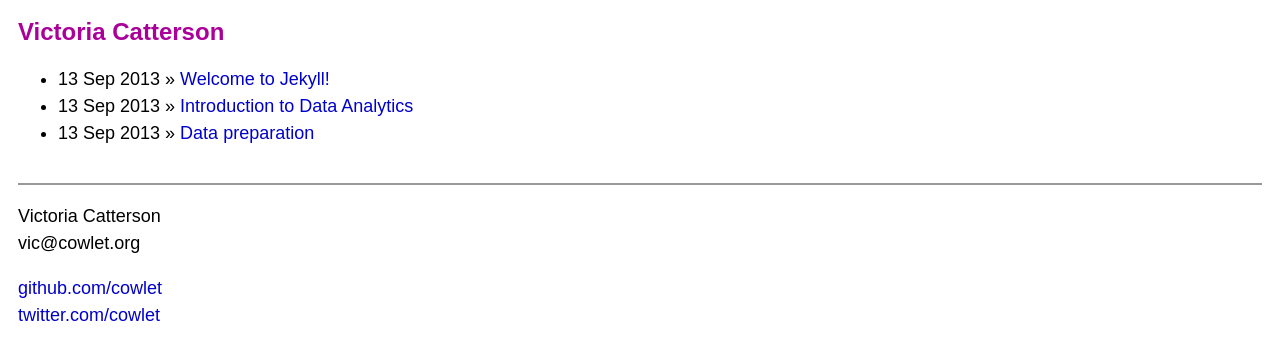
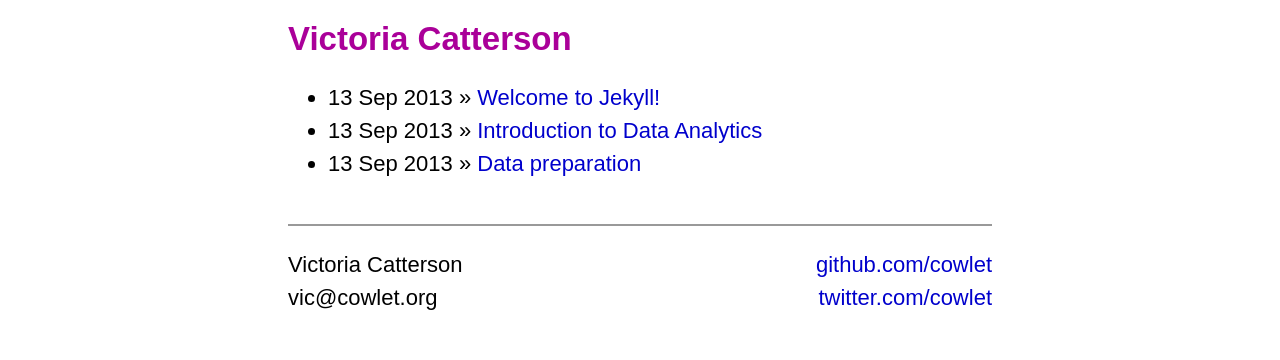
Before and after one commit to cowlet/cowlet.github.io, a Jekyll site: the page built from index.html, in a window 1280 px wide. Shown: the top 360 px of the page. Built offline with Jekyll 4.4.1, drawn with Linux system fonts in a browser that asks for light colours; Markdown is read by kramdown in place of the engine named in the settings.

Commit message:
Styling for wider browsers

```diff
--- a/css/main.css
+++ b/css/main.css
@@ -46,6 +46,8 @@ p code {
 
 p img {
   max-width: 100%;
+  margin: 0 auto;
+  display: block;
 }
 
 
@@ -84,3 +86,53 @@ pre {
   margin-top: 2em;
   border-top: 2px solid #999;
 }
+
+@media (min-width: 768px) {
+  .container {
+    max-width: 32em;
+    margin: 1em auto;
+    font-size: 22px;
+    line-height: 1.5em;
+  }
+
+  h1 {
+    font-size: 44px;
+    line-height: 1em;
+  }
+
+  h2 {
+    font-size: 33px;
+    line-height: 1em;
+  }
+
+  h3 {
+    font-size: 22px;
+    line-height: 1.5em;
+  }
+
+  .header .title a {
+    font-size: 33px;
+  }
+
+  pre {
+    font-size: 18px;
+    line-height: 22px;
+  }
+}
+
+@media (min-width: 480px) {
+  .footer {
+    overflow: auto;
+  }
+
+  .footer .contact {
+    width: 50%;
+    float: left;
+  }
+
+  .footer .links {
+    width: 50%;
+    float: right;
+    text-align: right;
+  }
+}
```
